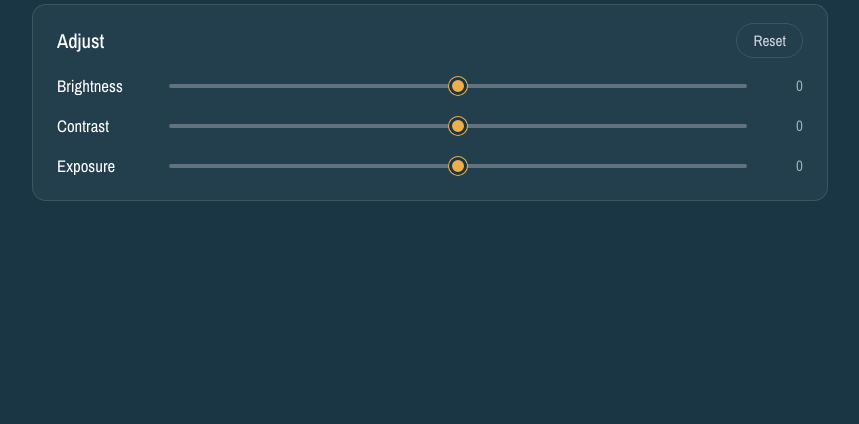
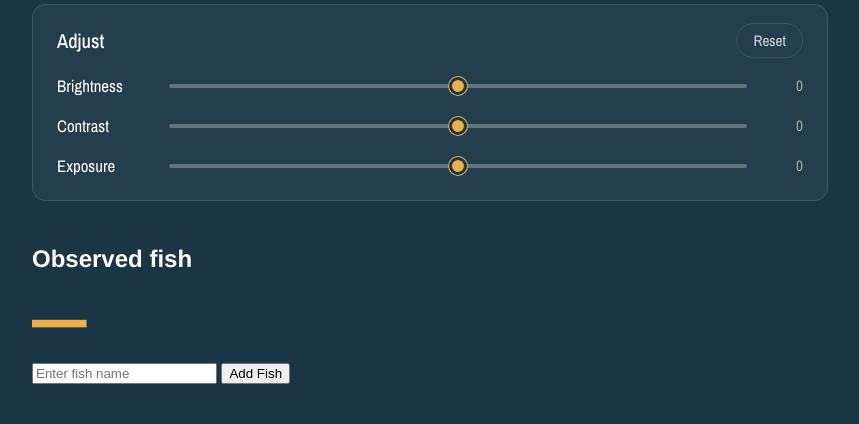
Before and after one commit to julesowenpole/RBC-HubHacks-2026, a Flask app: page / in a window 1280 px wide. Shown: the part 730-1154 px from the top of the page, without its empty margins (8-867 px from the left). Before the commit the page ends 931 px from the top, so only its background shows below. Run offline with Flask 3, Linux system fonts and the light colour scheme.

Commit message:
added functionality to add fish and record timestamps

```diff
--- /dev/null
+++ b/static/add-fish.js
@@ -0,0 +1,91 @@
+const fishInput = document.getElementById("fish-input");
+const addFishBtn = document.getElementById("add-fish-btn");
+const fishList = document.getElementById("fish-list");
+
+const fishData = {};
+
+addFishBtn.addEventListener("click", addFish);
+
+// adds a fish to the list of fish that can be exported. If the fish has already been added, nothing happens.
+function addFish() {
+    const fishName = fishInput.value.trim().toLowerCase();
+
+    if (!fishName) return;
+
+    if (fishData[fishName]) {
+        fishData[fishName].count++;
+        addTimeStamp(fishName);
+
+        updateFishDisplay(fishName);
+    } else {
+        fishData[fishName] = {
+            count: 1,
+            timestamps: []
+        };
+        addTimeStamp(fishName);
+        createFishElement(fishName);
+    }
+
+    fishInput.value = "";
+
+    console.log(fishData);
+}
+
+// function to add a fish element to the list of fish in the html template and update its count to 1 (since if the fish is being added, its been seen at least once). For each fish, its count is displayed as well as buttons to add/subtract from the count, or delete the fish entirely.
+function createFishElement(fishName) {
+    const li = document.createElement("li");
+    li.id = `${fishName}`;
+
+    li.innerHTML = `
+        <span class="fish-name">${fishName}</span>
+
+        <button class="decrement-btn">-</button>
+        <span class="fish-count">1</span>
+        <button class="increment-btn">+</button>
+
+        <button class="remove-btn">Remove</button>
+    `;
+
+    // button to increment the number of fish
+    li.querySelector(".increment-btn").addEventListener("click", () => {
+        fishData[fishName].count++;
+        addTimeStamp(fishName);
+        updateFishDisplay(fishName);
+    });
+
+    // button to decrement the number of fish
+    li.querySelector(".decrement-btn").addEventListener("click", () => {
+        if (fishData[fishName].count > 0) {
+            fishData[fishName].count--;
+            fishData[fishName].timestamps.pop();
+            updateFishDisplay(fishName);
+        } else {
+            alert("Negative count not allowed. Please use the delete button to remove this fish.");
+        }
+    });
+
+    // button to remove a fish
+    li.querySelector(".remove-btn").addEventListener("click", () => {
+        delete fishData[fishName];
+        li.remove();
+    });
+
+    fishList.appendChild(li);
+}
+
+// function to update the count displayed on each fish. called each time the count is changed.
+function updateFishDisplay(fishName) {
+    const li = document.getElementById(`${fishName}`);
+
+    if (li) {
+        li.querySelector(
+            ".fish-count"
+        ).textContent = `${fishData[fishName].count}`;
+    }
+}
+
+// function to add the current timestamp whenever a fish is sighted
+function addTimeStamp(fishName){
+    // timestamp is stored in videoPlayer.currentTime
+    fishData[fishName].timestamps.push(videoPlayer.currentTime);
+}
--- a/templates/index.html
+++ b/templates/index.html
@@ -101,9 +101,25 @@ Date Created:  November 5, 2026
             </div>
             <p class="info-note" id="info-text">Counts will appear here once a video is analysed.</p>
         </aside>
+
+
+        <aside class="ident-panel" aria-label="Identification controls">
+            <h2>Observed fish</h2>
+            <div id="fish-list">
+                <span class="stat-value" id="fish-count">&mdash;</span>
+                <ul id="observed-fish">
+
+                </ul>
+            </div>
+            <div id="add-fish">
+                <input type="text" id="fish-input" placeholder="Enter fish name"/>
+                <button id="add-fish-btn">Add Fish</button>
+            </div>
+        </aside>
     </main>
 
     <script src="../static/script.js"></script>
     <script src="../static/playbar.js"></script>
+    <script src="../static/add-fish.js"></script>
 </body>
 </html>
```
